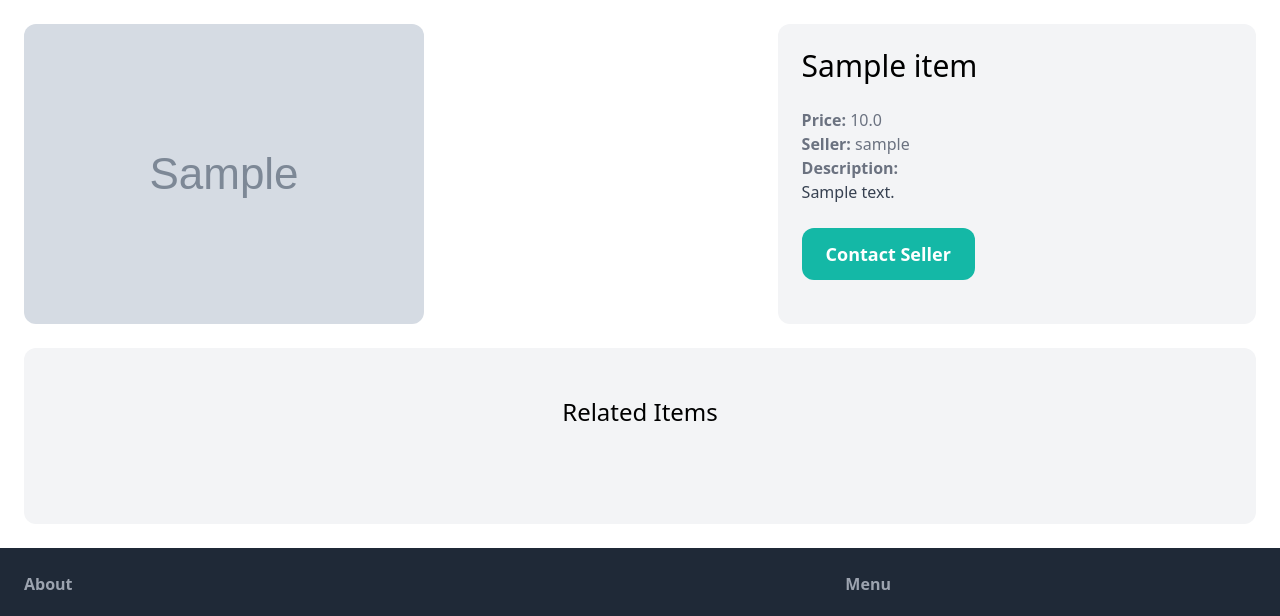
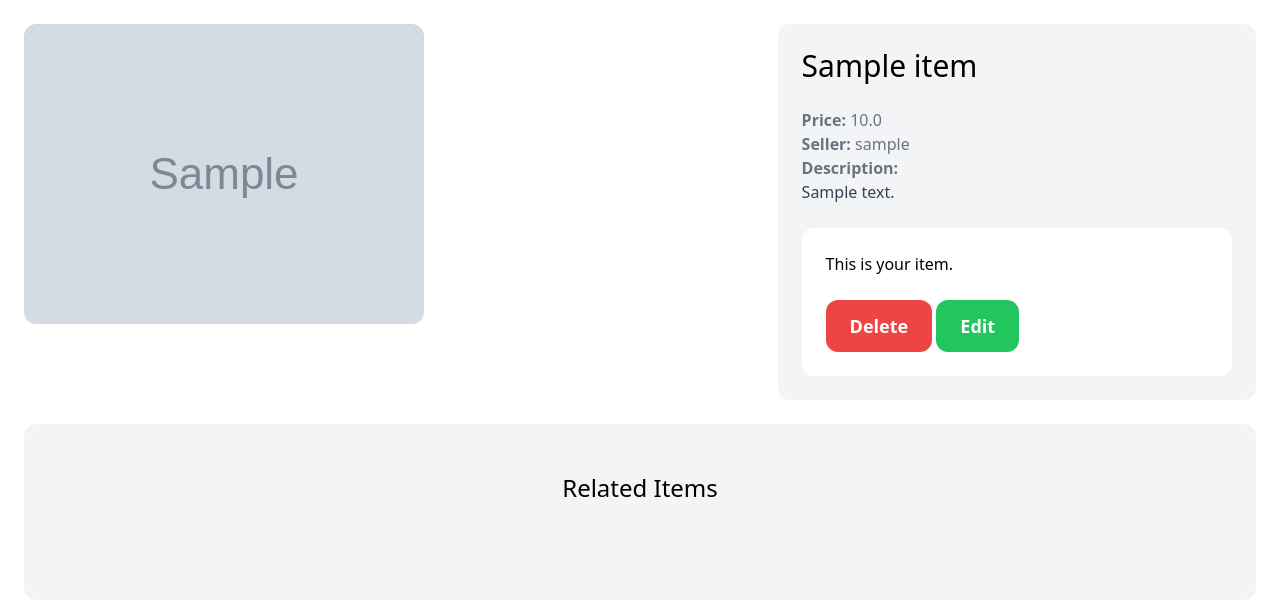
Before and after one commit to AristonCatipay/django_online_marketplace, a Django app: page /items/1/ in a window 1280 px wide. Shown: the part 77-693 px from the top of the page. Run offline with Django 4.2, Linux system fonts and the light colour scheme; a user stored in the database is signed in; tables that the repository leaves empty hold one stand-in row (values such as "Sample post"); grey boxes marked "Sample" are stand-in pictures; some libraries are stand-ins or nearby versions.

Commit message:
Created the delete button in details.html and finished its functionality.

```diff
--- a/core/templates/core/base.html
+++ b/core/templates/core/base.html
@@ -2,7 +2,7 @@
 
 <!DOCTYPE html>
 <html lang="en">
-<head>
+<!-- <head> -->
     <meta charset="UTF-8">
     <meta name="viewport" content="width=device-width, initial-scale=1.0">
 
--- a/item/templates/item/detail.html
+++ b/item/templates/item/detail.html
@@ -21,7 +21,17 @@
             </p>
         {% endif %}
 
-        <a href="#" class="inline-block mt-6 px-6 py-3 text-lg font-semibold bg-teal-500 text-white hover:bg-teal-700 rounded-xl">Contact Seller</a>
+        {% if request.user == item.created_by %}
+        <!-- If the request.user and the item.created_by is the same it means that you created this item therefor the delete button shows. -->
+        <!-- Else it will show the contact seller button. -->
+            <div class="mt-6 p-6 bg-white rounded-xl">
+                <p> This is your item.</p>
+                <a href="{% url 'item:delete' item.id %}" class="inline-block mt-6 px-6 py-3 text-lg font-semibold bg-red-500 text-white rounded-xl">Delete</a>
+                <a href="#" class="inline-block mt-6 px-6 py-3 text-lg font-semibold bg-green-500 text-white rounded-xl">Edit</a>
+            </div>
+        {% else %}
+            <a href="#" class="inline-block mt-6 px-6 py-3 text-lg font-semibold bg-teal-500 text-white hover:bg-teal-700 rounded-xl">Contact Seller</a>
+        {% endif %}
     </div>
 </div>
 <!-- Bottom -->
--- a/item/urls.py
+++ b/item/urls.py
@@ -6,4 +6,5 @@ app_name = 'item'
 urlpatterns = [
     path('new/', views.new, name='new'),
     path('<int:primary_key>/', views.detail, name='detail'),
+    path('<int:primary_key>/delete/', views.delete, name='delete'),
 ]
--- a/item/views.py
+++ b/item/views.py
@@ -34,3 +34,10 @@ def new(request):
         'form': form,
         'title': 'New Item'
     })
+
+@login_required
+def delete(request, primary_key):
+    item = get_object_or_404(Item, id = primary_key, created_by = request.user)
+    item.delete()
+
+    return redirect('dashboard:index')
```
